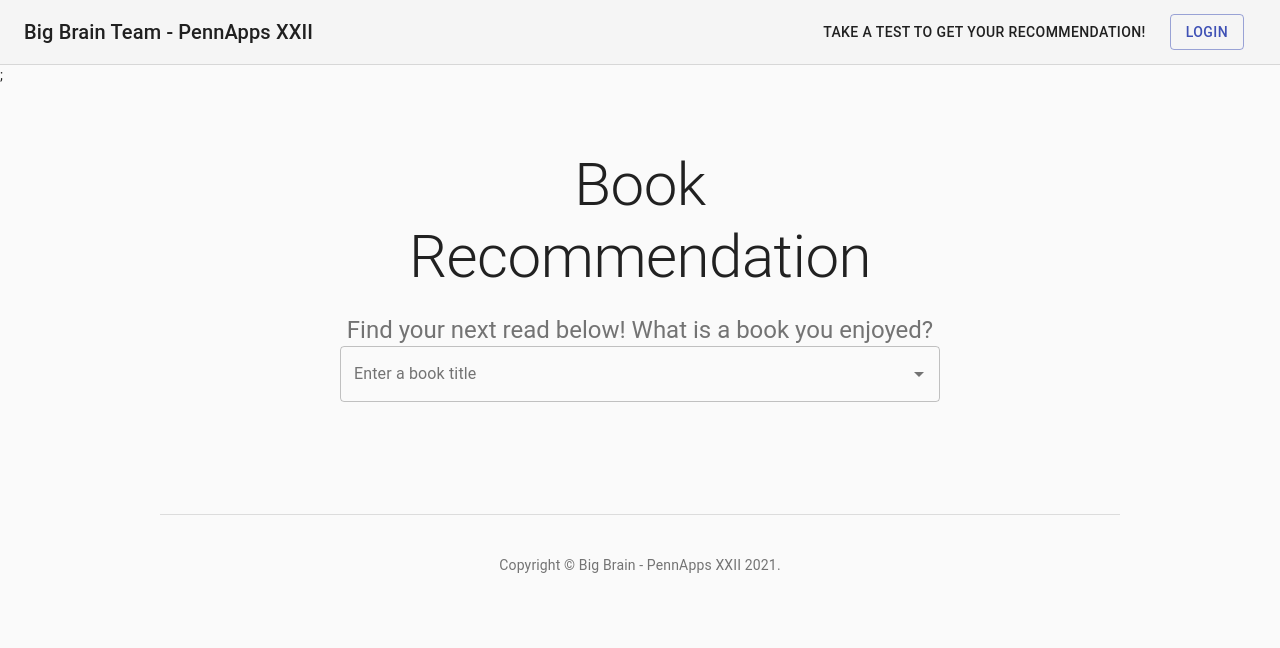
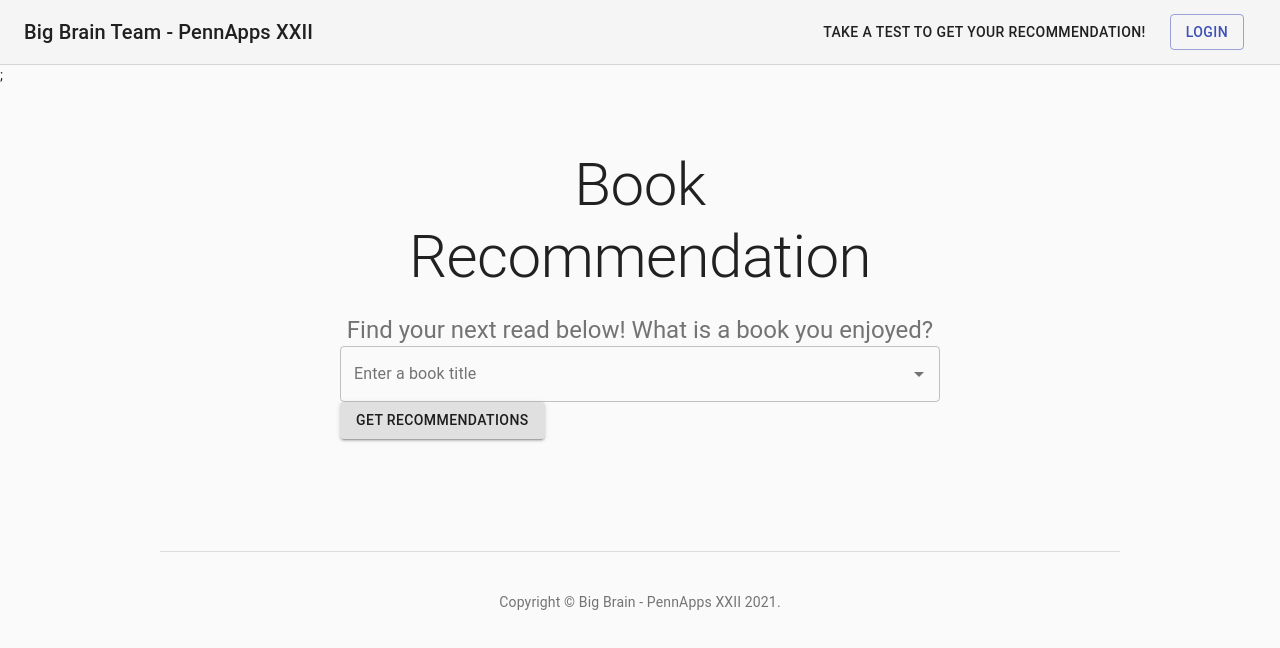
Before and after one commit to jessie1111101/book-recommender, a React (Create React App) app: page / in a window 1280 px wide. Shown: the top 648 px of the page. Built offline with nearby package versions, Linux system fonts and the light colour scheme; no server answers.

Commit message:
added get recs button

```diff
--- a/package.json
+++ b/package.json
@@ -16,6 +16,7 @@
     "react-redux": "^7.2.5",
     "react-router-dom": "^5.3.0",
     "react-scripts": "4.0.3",
+    "sass": "^1.39.2",
     "web-vitals": "^1.1.2",
     "yarn": "^1.22.11"
   },
--- a/src/App.js
+++ b/src/App.js
@@ -1,5 +1,6 @@
 import { Router, Route, Switch } from "react-router-dom";
 import React, { useState, useEffect } from "react";
+import './App.scss';
 
 import CssBaseline from "@material-ui/core/CssBaseline";
 
@@ -8,7 +9,6 @@ import TopBar from "./Components/TopBar";
 import BookRecommendation from "./Pages/BookRecommendation";
 import Homepage from "./Pages/Homepage";
 import Footer from "./Components/Footer";
-import Search from "./Components/Search";
 
 // const useStyles = makeStyles((theme) => ({
 // 	"@global": {
--- /dev/null
+++ b/src/App.scss
@@ -0,0 +1,3 @@
+.red-text {
+    color: red;
+}
--- a/src/Components/Search.js
+++ b/src/Components/Search.js
@@ -1,7 +1,7 @@
 import React, { Component } from 'react';
 
 import { Autocomplete } from '@material-ui/lab';
-import { TextField } from '@material-ui/core';
+import { TextField, Button } from '@material-ui/core';
 
 class Search extends Component {
     constructor(props) {
@@ -9,15 +9,29 @@ class Search extends Component {
 
         this.state = {
             selected: "",
+
+            displayError: false,
         }
     }
 
     setSelected = (title) => this.setState({ selected: title });
 
+    handleOnClick = () => {
+        if (this.state.selected == "") {
+            this.setState({ displayError: true });
+        }
+        else {
+            this.setState({ displayError: false });
+            console.log("router display results " + this.state.selected);
+        }
+    }
+
     render() {
         let { options } = this.props;
+        let { displayError } = this.state;
 
         return (
+            <>
                 <Autocomplete
                     id="search-box"
                     options={options}
@@ -25,6 +39,9 @@ class Search extends Component {
                     renderInput={(params) => <TextField {...params} label="Enter a book title" variant="outlined" />}
                     onChange={e => this.setSelected(e.target.innerHTML)}
                 />
+                <Button variant="contained" onClick={this.handleOnClick}>Get Recommendations</Button>
+                {displayError ? <div className="red-text">Please select a book</div> : null}
+            </>
         );
     }
 }
```
Also changed, not shown: 1 other file (tests, documents, lock files or other folders). Lines whose indentation alone changed are shown as unchanged.
